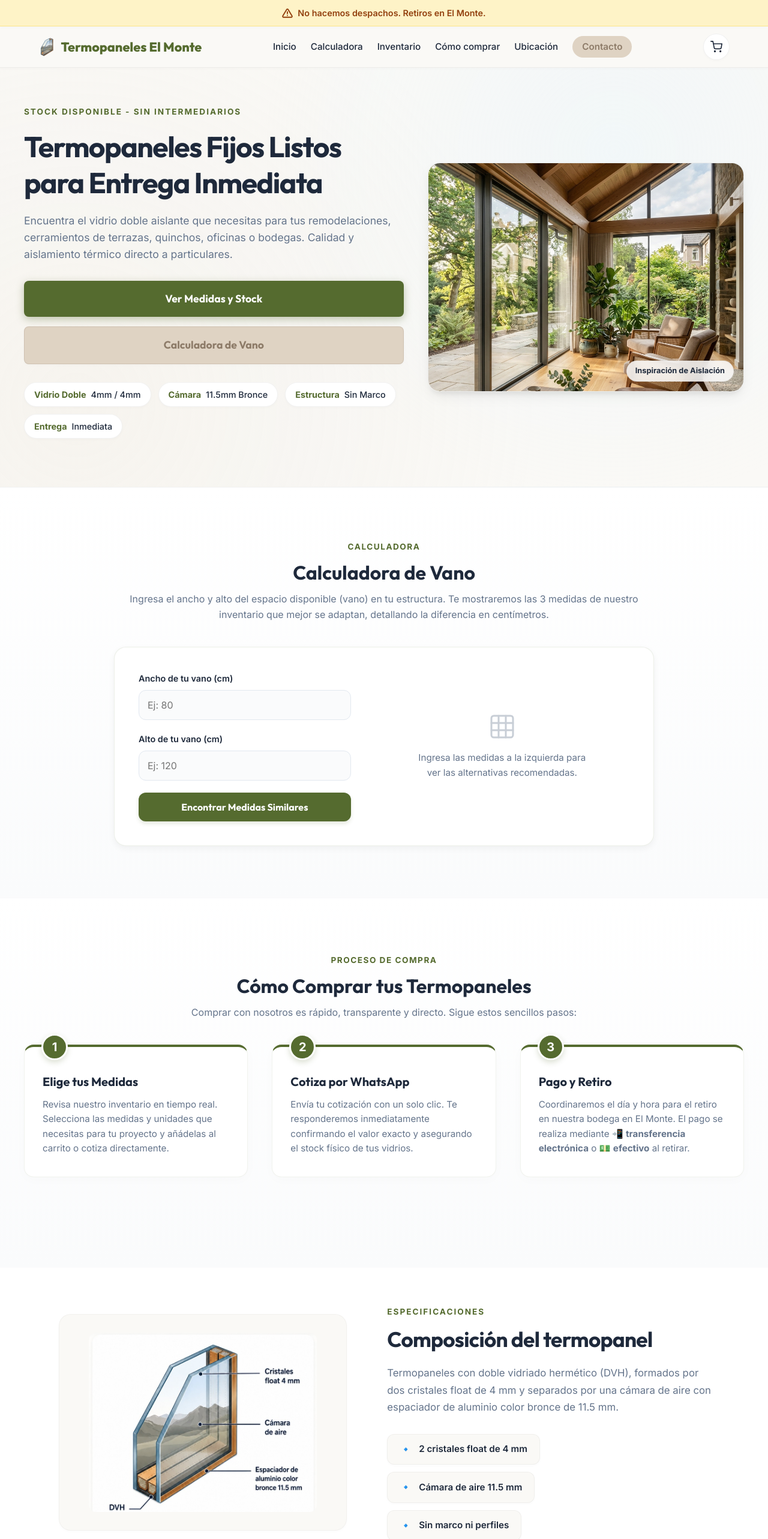
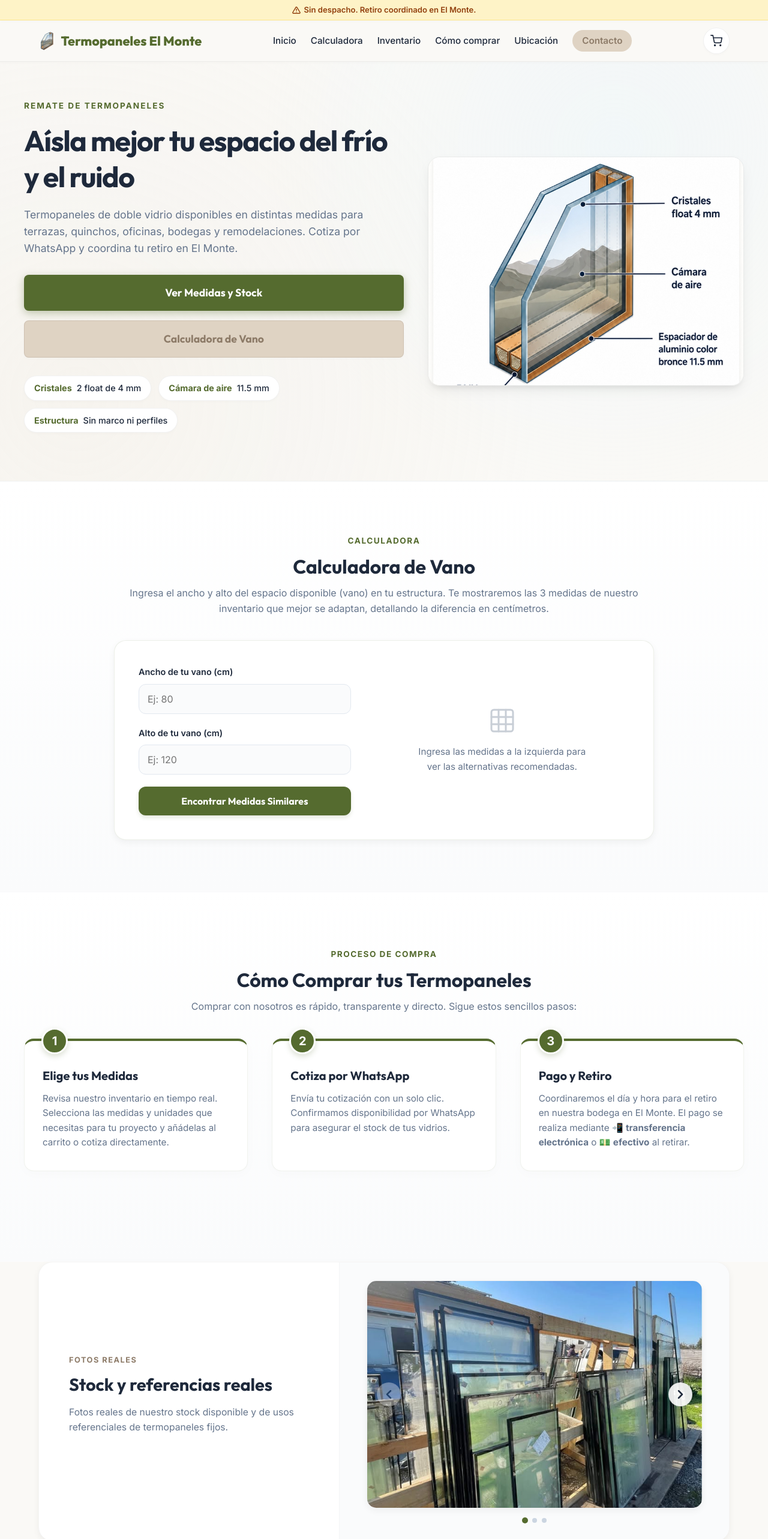
Before and after one commit to javieracarrizo2-ship-it/termopaneles-el-monte, a plain HTML site: page index.html in a window 1280 px wide. Shown: the top 2565 px of the page at 60% size. Drawn offline with Linux system fonts and the light colour scheme.

Commit message:
Ajustar textos comerciales, barra de aviso delgada, mover especificacion al hero con imagen PNG, y cambiar comprar por cotizar en app.js y html

```diff
--- a/app.js
+++ b/app.js
@@ -471,7 +471,7 @@ function renderGrid() {
                     <svg xmlns="http://www.w3.org/2000/svg" width="20" height="20" viewBox="0 0 24 24">
                         <path d="M12.031 2c-5.502 0-9.969 4.468-9.969 9.97 0 1.758.459 3.479 1.332 4.995L2 22l5.176-1.358c1.466.8 3.102 1.22 4.85 1.22h.004c5.502 0 9.969-4.467 9.969-9.969A9.92 9.92 0 0 0 12.031 2zm0 18.06h-.003c-1.558 0-3.085-.418-4.417-1.21l-.317-.188-3.284.861.876-3.2-.206-.328c-.87-1.385-1.33-2.988-1.33-4.636 0-4.693 3.82-8.513 8.517-8.513a8.44 8.44 0 0 1 6.021 2.496a8.44 8.44 0 0 1 2.493 6.024c.001 4.693-3.82 8.516-8.517 8.516zm4.665-6.381c-.255-.127-1.505-.742-1.738-.827-.233-.085-.403-.127-.572.127-.169.254-.656.828-.804.997-.148.17-.297.19-.552.063-.255-.127-.1.08-.1.08-1.077-.373-1.954-.954-2.73-1.628-.663-.576-1.11-1.288-1.24-1.542-.128-.255-.014-.393.114-.52.115-.115.255-.297.382-.445.127-.148.169-.254.254-.424.085-.17.042-.318-.021-.445-.064-.127-.572-1.377-.784-1.886-.207-.5-.436-.43-.572-.43-.148 0-.318-.008-.488-.008a.94.94 0 0 0-.678.318c-.233.255-.89.87-.89 2.123 0 1.254.912 2.463 1.04 2.632.127.17 1.795 2.748 4.348 3.85.607.262 1.081.42 1.45.538.61.194 1.165.166 1.603.1.488-.073 1.505-.615 1.717-1.208.212-.593.212-1.102.148-1.208-.063-.105-.233-.148-.488-.275z"/>
                     </svg>
-                    Comprar Ahora
+                    Cotizar por WhatsApp
                 </button>
                 <button class="cta-button add-to-cart-btn" onclick="addToCart('${product.id}')" id="btn-add-cart-${product.id}">
                     <svg xmlns="http://www.w3.org/2000/svg" width="20" height="20" viewBox="0 0 24 24" fill="none" stroke="currentColor" stroke-width="2.5" stroke-linecap="round" stroke-linejoin="round">
@@ -502,12 +502,11 @@ window.buyProductDirectly = function(productId) {
         formaText = ' con forma inclinada (trapecio)';
     }
 
-    const unitWord = qty === 1 ? 'unidad' : 'unidades';
-    const message = `Hola! Quiero comprar un termopanel fijo${formaText} de medida ${product.ancho_cm} x ${product.alto_cm} cm.
+    const message = `Hola, quiero cotizar un termopanel fijo de medida ${product.ancho_cm} x ${product.alto_cm} cm.
 
-Necesito ${qty} ${unitWord}.
+Necesito cotizar ${qty} unidad(es).
 
-Quedo atento/a para coordinar el retiro y pago. Gracias.`;
+Quedo atento/a al precio y disponibilidad actual. Gracias.`;
 
     const encodedText = encodeURIComponent(message);
     const whatsappUrl = `https://wa.me/${CONFIG.whatsappNumber}?text=${encodedText}`;
@@ -910,7 +909,7 @@ function checkoutCart() {
     const totalCalc = totalUnits * pricing.unitPrice;
     const totalCalcText = `$${totalCalc.toLocaleString('es-CL')}`;
 
-    const message = `Hola, quiero comprar los siguientes termopaneles:
+    const message = `Hola, quiero cotizar los siguientes termopaneles:
 
 ${itemsText}
 Total unidades: ${totalUnits}
@@ -1147,7 +1146,7 @@ function calculateClosestMatches(userWidth, userHeight) {
             </div>
             <div class="calc-result-footer">
                 <span class="calc-stock-info">Stock: <strong>${p.unidades} u</strong></span>
-                <button class="calc-action-btn" onclick="buyProductDirectly('${p.id}')">Comprar Ahora</button>
+                <button class="calc-action-btn" onclick="buyProductDirectly('${p.id}')">Cotizar por WhatsApp</button>
             </div>
         `;
         resultsContainer.appendChild(card);
--- a/index.css
+++ b/index.css
@@ -70,8 +70,8 @@ h1, h2, h3, h4 {
     border-bottom: 1px solid #fde68a;
     color: #92400e;
     text-align: center;
-    padding: 10px 16px;
-    font-size: 0.9rem;
+    padding: 6px 12px;
+    font-size: 0.82rem;
     font-weight: 600;
     position: relative; /* Default non-sticky for mobile, scrolls away */
     box-shadow: var(--shadow-sm);
@@ -79,7 +79,7 @@ h1, h2, h3, h4 {
     display: flex;
     justify-content: center;
     align-items: center;
-    gap: 8px;
+    gap: 6px;
     z-index: 100;
 }
 
@@ -106,7 +106,7 @@ header {
         top: 0;
     }
     header {
-        top: 41px; /* Align below alert bar on desktop only */
+        top: 33px; /* Align below alert bar on desktop only */
     }
 }
 
--- a/index.html
+++ b/index.html
@@ -3,8 +3,8 @@
 <head>
     <meta charset="UTF-8">
     <meta name="viewport" content="width=device-width, initial-scale=1.0">
-    <meta name="description" content="Catálogo online de termopaneles fijos (vidrio doble aislante) listos para entrega inmediata. Venta directa a particulares exclusivamente con retiro en tienda en El Monte.">
-    <title>Termopaneles Fijos - Entrega Inmediata | Catálogo de Stock</title>
+    <meta name="description" content="Catálogo online de termopaneles fijos (vidrio doble aislante) con stock disponible. Venta directa a particulares exclusivamente con retiro coordinado en El Monte.">
+    <title>Termopaneles Fijos - Stock Disponible | Catálogo de Inventario</title>
 
     <!-- Favicon and App Icons -->
     <link rel="icon" type="image/png" href="logo.png">
@@ -17,12 +17,12 @@
 
     <!-- 1. Sticky Alert Bar: Logistics Policy (Sin Despacho) -->
     <div class="sticky-alert" id="sticky-logistics-bar">
-        <svg xmlns="http://www.w3.org/2000/svg" width="18" height="18" viewBox="0 0 24 24" fill="none" stroke="currentColor" stroke-width="2.5" stroke-linecap="round" stroke-linejoin="round">
+        <svg xmlns="http://www.w3.org/2000/svg" width="14" height="14" viewBox="0 0 24 24" fill="none" stroke="currentColor" stroke-width="2.5" stroke-linecap="round" stroke-linejoin="round">
             <path d="M10.29 3.86L1.82 18a2 2 0 0 0 1.71 3h16.94a2 2 0 0 0 1.71-3L13.71 3.86a2 2 0 0 0-3.42 0z"></path>
             <line x1="12" y1="9" x2="12" y2="13"></line>
             <line x1="12" y1="17" x2="12.01" y2="17"></line>
         </svg>
-        <span>No hacemos despachos. Retiros en El Monte.</span>
+        <span>Sin despacho. Retiro coordinado en El Monte.</span>
     </div>
 
     <!-- Header / Nav -->
@@ -65,9 +65,9 @@
     <section class="hero" id="hero-section">
         <div class="hero-grid-container">
             <div class="hero-content">
-                <span class="hero-subtitle">Stock Disponible - Sin Intermediarios</span>
-                <h1>Termopaneles Fijos Listos para Entrega Inmediata</h1>
-                <p>Encuentra el vidrio doble aislante que necesitas para tus remodelaciones, cerramientos de terrazas, quinchos, oficinas o bodegas. Calidad y aislamiento térmico directo a particulares.</p>
+                <span class="hero-subtitle">REMATE DE TERMOPANELES</span>
+                <h1>Aísla mejor tu espacio del frío y el ruido</h1>
+                <p>Termopaneles de doble vidrio disponibles en distintas medidas para terrazas, quinchos, oficinas, bodegas y remodelaciones. Cotiza por WhatsApp y coordina tu retiro en El Monte.</p>
 
                 <!-- Hero Action Buttons -->
                 <div class="hero-actions-container">
@@ -79,25 +79,21 @@
                     </a>
                 </div>
 
-                <!-- Specs Badges -->
+                <!-- Specs Badges/Chips -->
                 <div class="specs-badges" id="specs-badges-container">
                     <div class="spec-badge">
-                        <strong>Vidrio Doble</strong> 4mm / 4mm
+                        <strong>Cristales</strong> 2 float de 4 mm
                     </div>
                     <div class="spec-badge">
-                        <strong>Cámara</strong> 11.5mm Bronce
+                        <strong>Cámara de aire</strong> 11.5 mm
                     </div>
                     <div class="spec-badge">
-                        <strong>Estructura</strong> Sin Marco
-                    </div>
-                    <div class="spec-badge">
-                        <strong>Entrega</strong> Inmediata
+                        <strong>Estructura</strong> Sin marco ni perfiles
                     </div>
                 </div>
             </div>
-            <div class="hero-image-wrapper" id="hero-image-wrap">
-                <img src="hero-background.png" alt="Instalación de termopanel en terraza residencial moderna" class="hero-img">
-                <div class="hero-image-badge">Inspiración de Aislación</div>
+            <div class="hero-image-wrapper hero-specs-wrapper" id="hero-image-wrap">
+                <img src="informacion-termopanel.png" alt="Especificaciones de Composición del Termopanel" class="hero-img specs-hero-img">
             </div>
         </div>
     </section>
@@ -161,7 +157,7 @@
                 <div class="how-to-buy-card">
                     <div class="step-number">2</div>
                     <h3>Cotiza por WhatsApp</h3>
-                    <p>Envía tu cotización con un solo clic. Te responderemos inmediatamente confirmando el valor exacto y asegurando el stock físico de tus vidrios.</p>
+                    <p>Envía tu cotización con un solo clic. Confirmamos disponibilidad por WhatsApp para asegurar el stock de tus vidrios.</p>
                 </div>
 
                 <!-- Step 3 -->
@@ -174,41 +170,7 @@
         </div>
     </section>
 
-    <!-- 3c. Specifications Section (Composición del termopanel) -->
-    <section class="specs-section" id="specs-section">
-        <div class="specs-container">
-            <div class="specs-grid">
-                <!-- Left Column: Cropped Diagram -->
-                <div class="specs-image-wrapper">
-                    <img src="informacion-termopanel.jpg" alt="Diagrama de Composición del Termopanel" class="specs-diagram-img">
-                </div>
 
-                <!-- Right Column: Text & Chips -->
-                <div class="specs-content-wrapper">
-                    <span class="specs-tag">ESPECIFICACIONES</span>
-                    <h2>Composición del termopanel</h2>
-                    <p class="specs-description">
-                        Termopaneles con doble vidriado hermético (DVH), formados por dos cristales float de 4 mm y separados por una cámara de aire con espaciador de aluminio color bronce de 11.5 mm.
-                    </p>
-
-                    <div class="specs-chips">
-                        <div class="spec-chip">
-                            <span class="chip-icon">🔹</span>
-                            <span>2 cristales float de 4 mm</span>
-                        </div>
-                        <div class="spec-chip">
-                            <span class="chip-icon">🔹</span>
-                            <span>Cámara de aire 11.5 mm</span>
-                        </div>
-                        <div class="spec-chip">
-                            <span class="chip-icon">🔹</span>
-                            <span>Sin marco ni perfiles</span>
-                        </div>
-                    </div>
-                </div>
-            </div>
-        </div>
-    </section>
 
     <!-- Real Stock Photo Gallery -->
     <section class="stock-gallery-section" id="real-stock-gallery">
@@ -450,7 +412,7 @@
         <div class="footer-container">
             <div class="footer-brand" id="footer-brand-info">
                 <h3>Termopaneles El Monte</h3>
-                <p>Especialistas en stock inmediato de vidrios dobles para proyectos residenciales, remodelaciones y quinchos. Obtén la mejor aislación al mejor precio retirando en nuestra sucursal.</p>
+                <p>Venta directa de vidrios dobles con stock disponible para proyectos residenciales, remodelaciones y quinchos. Obtén la mejor aislación al mejor precio retirando en nuestra bodega de retiro.</p>
             </div>
 
             <div class="footer-info" id="footer-contact-info">
@@ -532,7 +494,7 @@
                     <svg xmlns="http://www.w3.org/2000/svg" width="20" height="20" viewBox="0 0 24 24">
                         <path d="M12.031 2c-5.502 0-9.969 4.468-9.969 9.97 0 1.758.459 3.479 1.332 4.995L2 22l5.176-1.358c1.466.8 3.102 1.22 4.85 1.22h.004c5.502 0 9.969-4.467 9.969-9.969A9.92 9.92 0 0 0 12.031 2zm0 18.06h-.003c-1.558 0-3.085-.418-4.417-1.21l-.317-.188-3.284.861.876-3.2-.206-.328c-.87-1.385-1.33-2.988-1.33-4.636 0-4.693 3.82-8.513 8.517-8.513a8.44 8.44 0 0 1 6.021 2.496a8.44 8.44 0 0 1 2.493 6.024c.001 4.693-3.82 8.516-8.517 8.516zm4.665-6.381c-.255-.127-1.505-.742-1.738-.827-.233-.085-.403-.127-.572.127-.169.254-.656.828-.804.997-.148.17-.297.19-.552.063-.255-.127-.1.08-.1.08-1.077-.373-1.954-.954-2.73-1.628-.663-.576-1.11-1.288-1.24-1.542-.128-.255-.014-.393.114-.52.115-.115.255-.297.382-.445.127-.148.169-.254.254-.424.085-.17.042-.318-.021-.445-.064-.127-.572-1.377-.784-1.886-.207-.5-.436-.43-.572-.43-.148 0-.318-.008-.488-.008a.94.94 0 0 0-.678.318c-.233.255-.89.87-.89 2.123 0 1.254.912 2.463 1.04 2.632.127.17 1.795 2.748 4.348 3.85.607.262 1.081.42 1.45.538.61.194 1.165.166 1.603.1.488-.073 1.505-.615 1.717-1.208.212-.593.212-1.102.148-1.208-.063-.105-.233-.148-.488-.275z"/>
                     </svg>
-                    Comprar todo por WhatsApp
+                    Cotizar carro por WhatsApp
                 </button>
             </div>
         </div>
```
Also changed, not shown: informacion-termopanel.jpg (deleted), informacion-termopanel.png (added).
